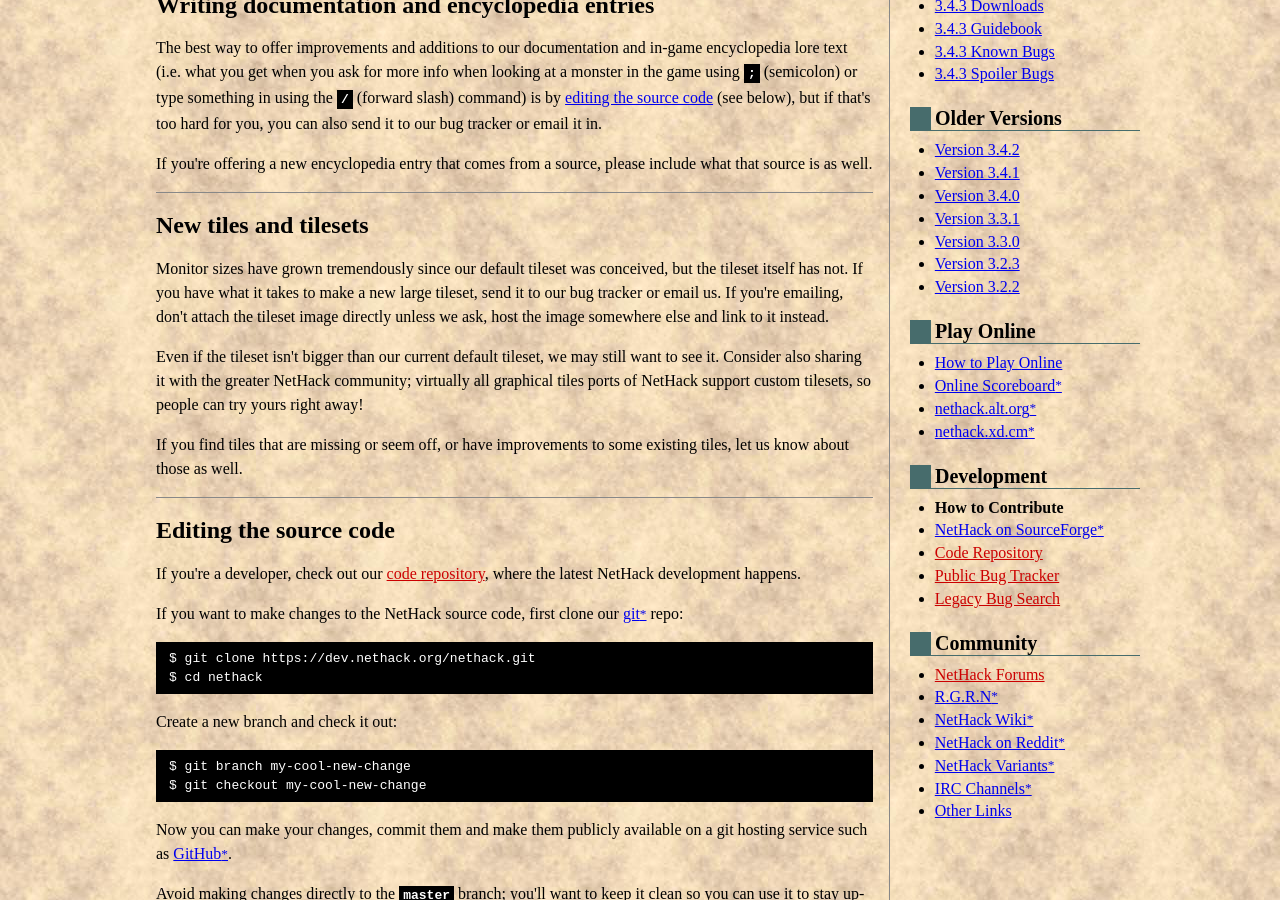
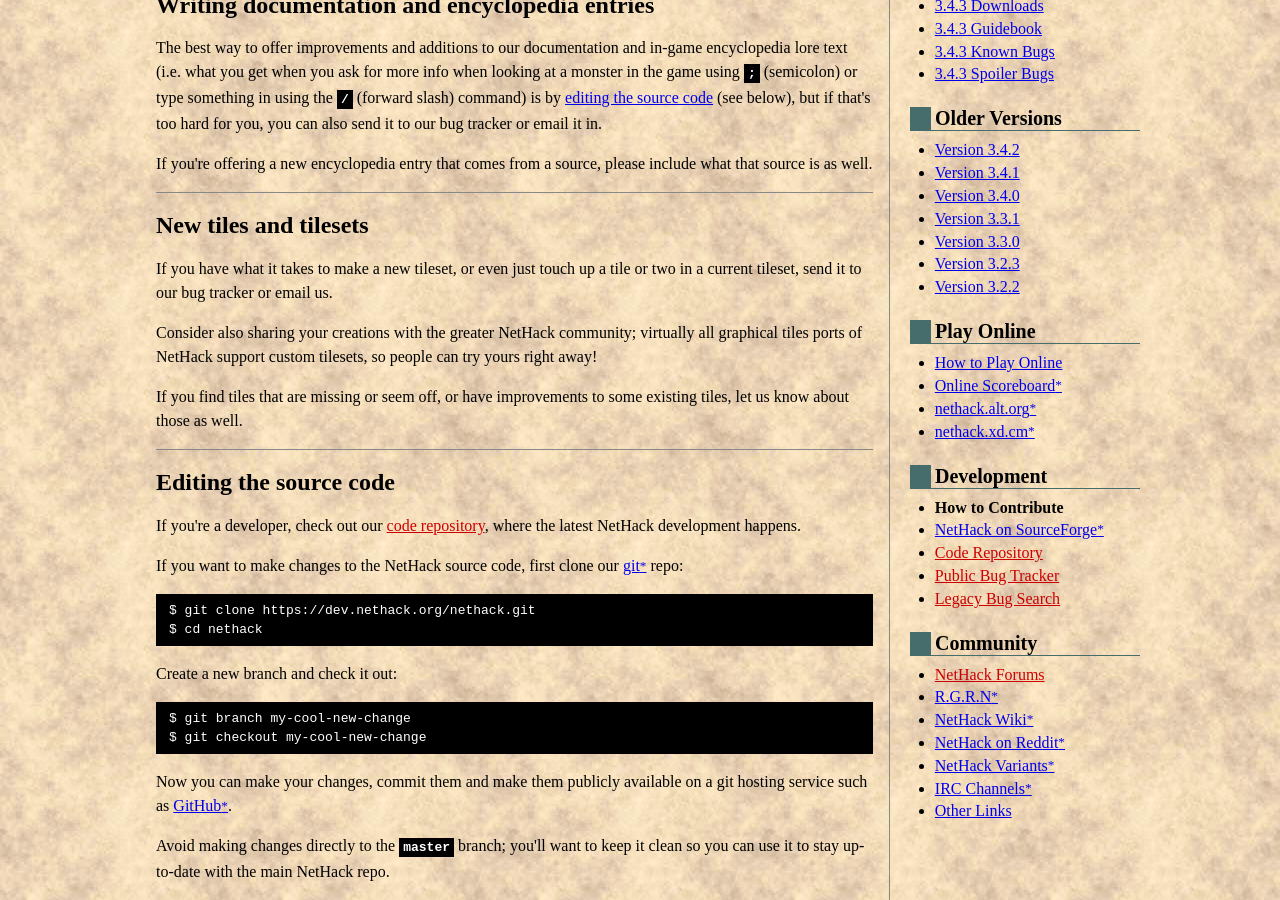
Before and after one commit to tung/nethack-www, a Jekyll site: the page built from how-to-contribute.md, in a window 1280 px wide and 900 px high, scrolled down 713 px. Built offline with Jekyll 4.4.1, drawn with Linux system fonts in a browser that asks for light colours.

Commit message:
Edit Tiles and Tilesets section of the How to Contribute page
The old text implied that NetHack didn't have a larger tileset than the
default, which turned out to be incorrect, so fix that, and make it
snappier while we're at it.

```diff
--- a/how-to-contribute.md
+++ b/how-to-contribute.md
@@ -28,9 +28,9 @@
 
 ## New tiles and tilesets
 
-Monitor sizes have grown tremendously since our default tileset was conceived, but the tileset itself has not.  If you have what it takes to make a new large tileset, send it to our bug tracker or email us.  If you're emailing, don't attach the tileset image directly unless we ask, host the image somewhere else and link to it instead.
+If you have what it takes to make a new tileset, or even just touch up a tile or two in a current tileset, send it to our bug tracker or email us.
 
-Even if the tileset isn't bigger than our current default tileset, we may still want to see it.  Consider also sharing it with the greater NetHack community; virtually all graphical tiles ports of NetHack support custom tilesets, so people can try yours right away!
+Consider also sharing your creations with the greater NetHack community; virtually all graphical tiles ports of NetHack support custom tilesets, so people can try yours right away!
 
 If you find tiles that are missing or seem off, or have improvements to some existing tiles, let us know about those as well.
 
```
